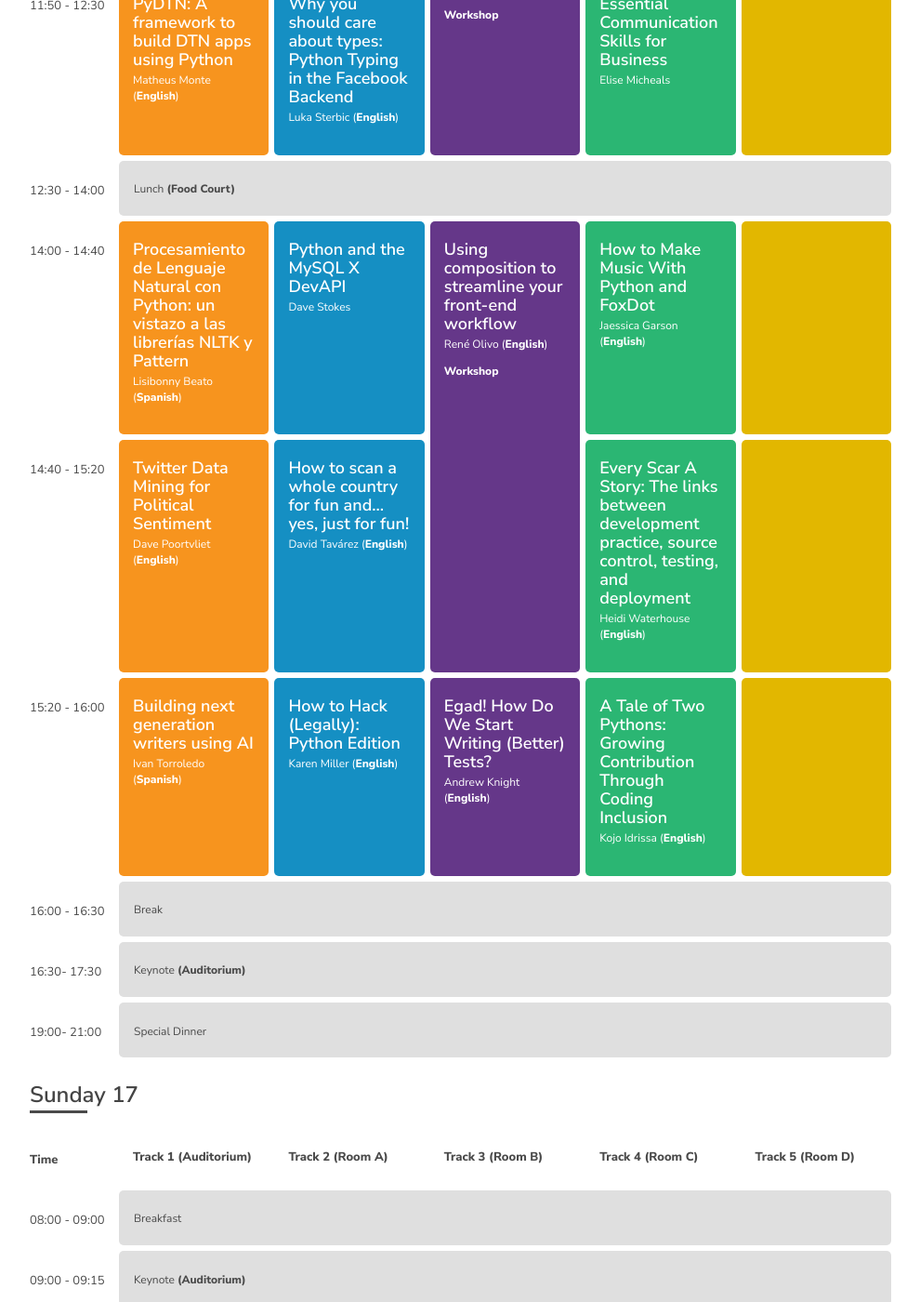
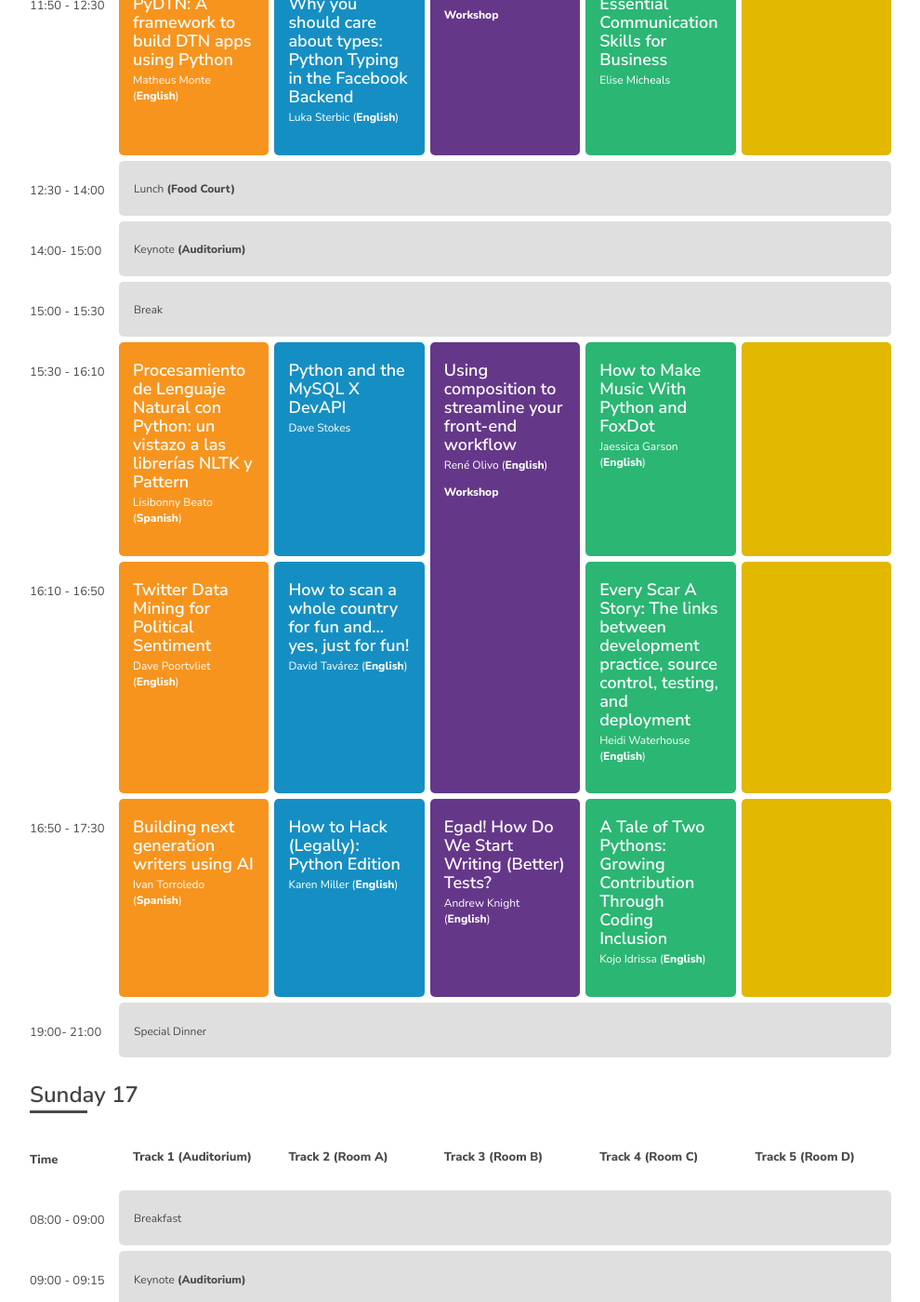
Before and after one commit to pycaribbean/pycaribbean.github.io, a Jekyll site: the page built from schedule.html, in a window 1280 px wide and 1400 px high, scrolled down 1216 px. Shown: the whole window at 93% size, without its empty margins (143-1133 px from the left). Built offline with Jekyll 4.4.1, drawn with Linux system fonts in a browser that asks for light colours; nearby versions of some CDN libraries; library files that are not in the unit come from our copies.

Commit message:
Move saturday 2nd keynote to 2pm

```diff
--- a/schedule.html
+++ b/schedule.html
@@ -160,9 +160,18 @@ permalink: /schedule/
                 <p>Lunch <strong>(Food Court)</strong></p>
             </div>
 
+            <div class="time">14:00- 15:00</div>
+            <div class="break">
+                <p>Keynote <strong>(Auditorium)</strong></p>
+            </div>
+
+            <div class="time">15:00 - 15:30</div>
+            <div class="break">
+                <p>Break</p>
+            </div>
 
             <!-- ////////////// Start Row ////////////// -->
-            <div class="time">14:00 - 14:40</div>
+            <div class="time">15:30 - 16:10</div>
             <div class="lecture orange">
                 <h4><a href="/talk/procesamiento-de-lenguaje-natural-con-python-un-vistazo-a-las-librerias-nltk-y-pattern/" style="color:inherit;">Procesamiento de Lenguaje Natural con Python: un vistazo a las librerías NLTK y Pattern</a></h4>
                 <p><a href="/speaker/lisibonny-beato/" style="color:inherit;">Lisibonny Beato</a> (<b>Spanish</b>)</p>
@@ -186,7 +195,7 @@ permalink: /schedule/
             <!-- ////////////// End Row ////////////// -->
 
             <!-- ////////////// Start Row ////////////// -->
-            <div class="time">14:40 - 15:20</div>
+            <div class="time">16:10 - 16:50</div>
             <div class="lecture orange">
                 <h4><a href="/talk/twitter-data-mining-for-political-sentiment/" style="color:inherit;">Twitter Data Mining for Political Sentiment</a></h4>
                 <p><a href="/speaker/dave-poortvliet/" style="color:inherit;">Dave Poortvliet</a> (<b>English</b>)</p>
@@ -205,7 +214,7 @@ permalink: /schedule/
             <!-- ////////////// End Row ////////////// -->
 
             <!-- ////////////// Start Row ////////////// -->
-            <div class="time">15:20 - 16:00</div>
+            <div class="time">16:50 - 17:30</div>
             <div class="lecture orange">
                 <h4><a href="/talk/building-next-generation-writers-using-ai/" style="color:inherit;">Building next generation writers using AI</a></h4>
                 <p><a href="/speaker/ivan-torroledo/" style="color:inherit;">Ivan Torroledo</a> (<b>Spanish</b>)</p>
@@ -226,16 +235,6 @@ permalink: /schedule/
 
             </div>
             <!-- ////////////// End Row ////////////// -->
-
-            <div class="time">16:00 - 16:30</div>
-            <div class="break">
-                <p>Break</p>
-            </div>
-
-            <div class="time">16:30- 17:30</div>
-            <div class="break">
-                <p>Keynote <strong>(Auditorium)</strong></p>
-            </div>
 
             <div class="time">19:00- 21:00</div>
             <div class="break">
```
